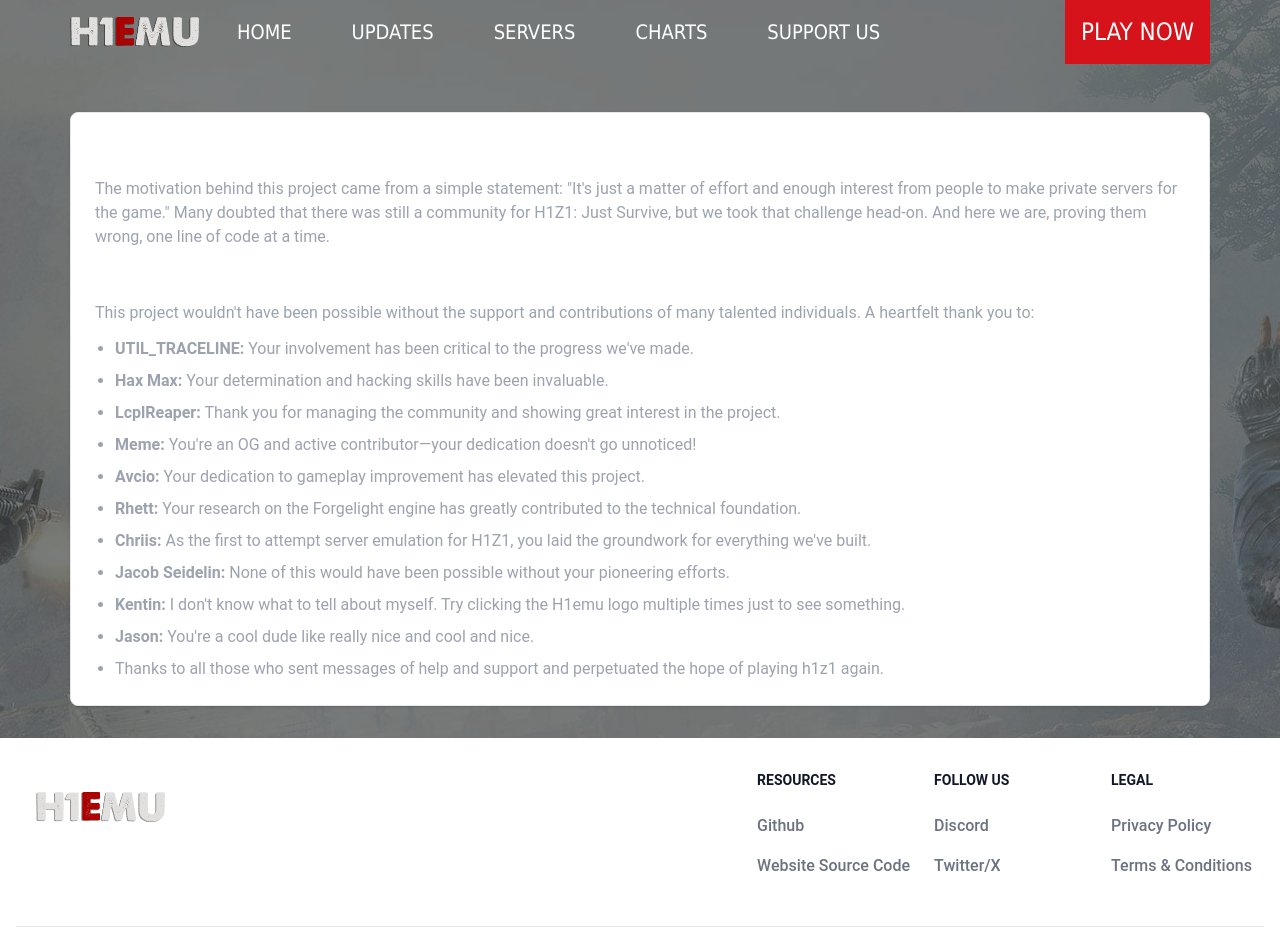
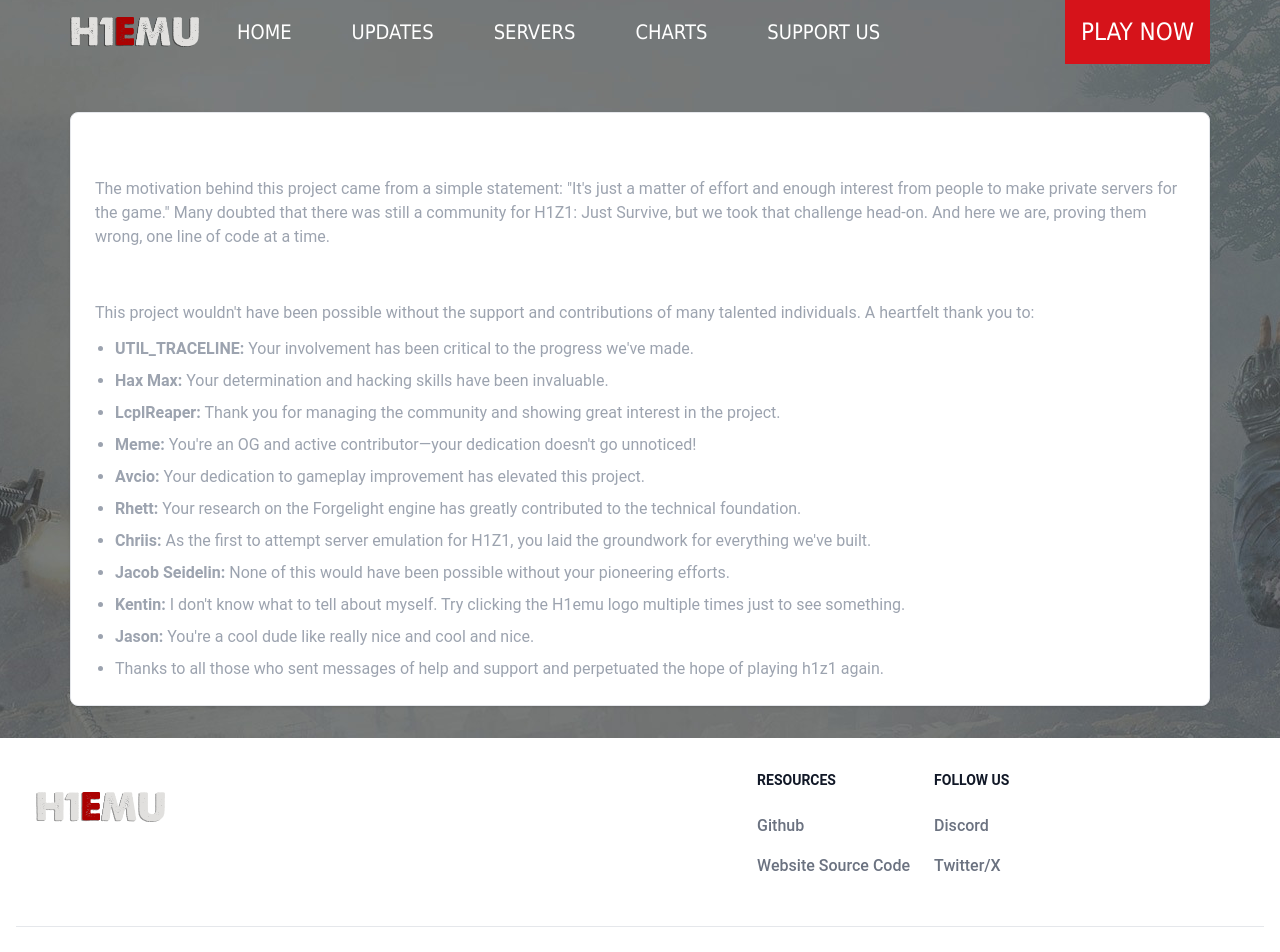
Before and after one commit to H1emu/h1emu-com, a Svelte app: page / in a window 1280 px wide. Shown: the top 952 px of the page. Built offline with nearby package versions, Linux system fonts and the light colour scheme.

Commit message:
rm legal stuff

```diff
--- a/src/Footer.svelte
+++ b/src/Footer.svelte
@@ -60,21 +60,6 @@
             </li>
           </ul>
         </div>
-        <div>
-          <h2
-            class="mb-6 text-sm font-semibold text-gray-900 uppercase dark:text-white"
-          >
-            Legal
-          </h2>
-          <ul class="text-gray-500 dark:text-gray-400 font-medium">
-            <li class="mb-4">
-              <a href="/" class="hover:underline">Privacy Policy</a>
-            </li>
-            <li>
-              <a href="/" class="hover:underline">Terms &amp; Conditions</a>
-            </li>
-          </ul>
-        </div>
       </div>
     </div>
     <hr class="my-6 border-gray-200 sm:mx-auto dark:border-gray-700 lg:my-8" />
```
